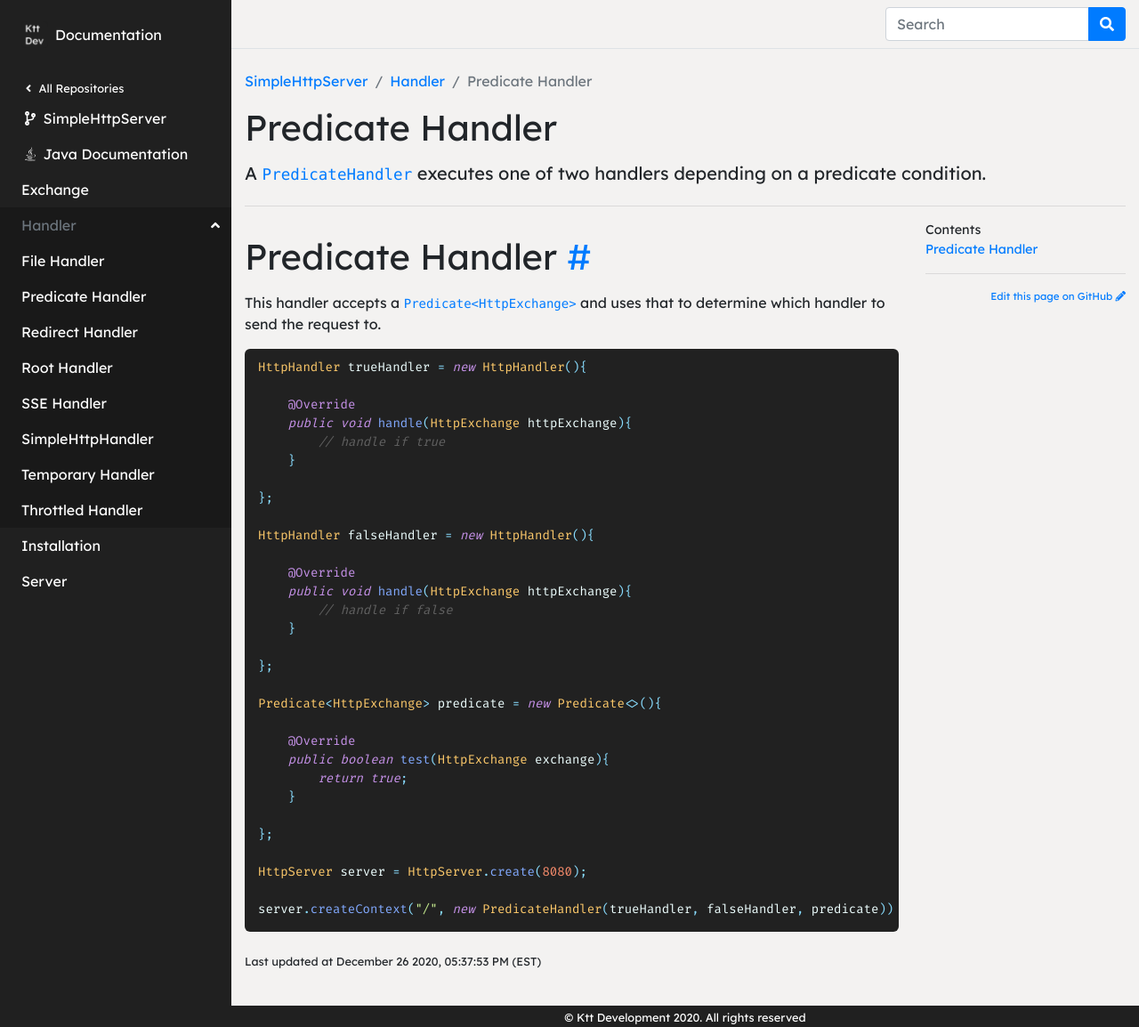
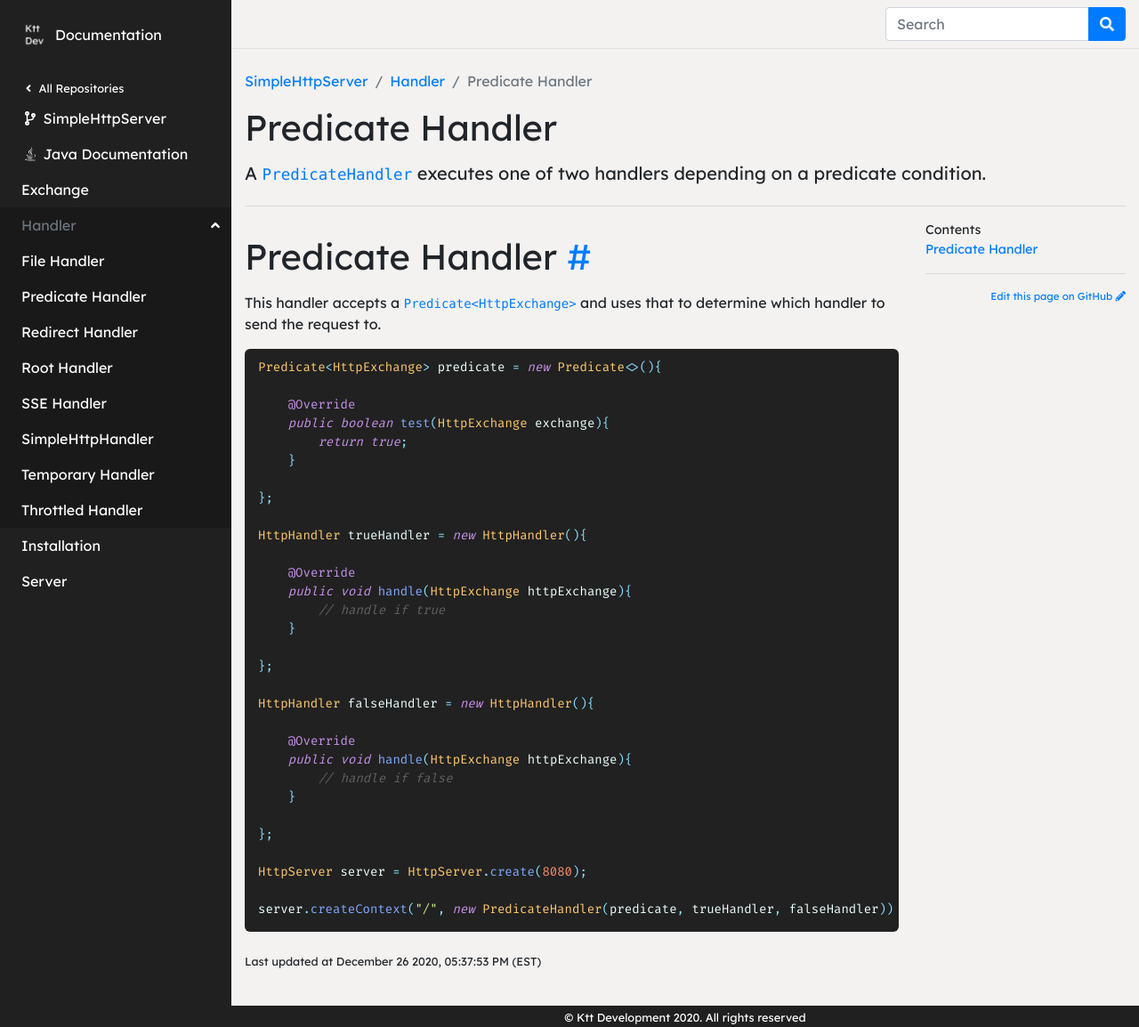
Before and after one commit to Ktt-Development/docs.kttdevelopment.com, a Jekyll site: the page built from simplehttpserver/handler/predicate-handler.md, in a window 1280 px wide. Shown: the whole page at 89% size. Built offline with Jekyll 4.4.1, drawn with Linux system fonts in a browser that asks for light colours; part of the change alters nothing that is shown.

Commit message:
parameter order has changed

````diff
--- a/simplehttpserver/handler/predicate-handler.md
+++ b/simplehttpserver/handler/predicate-handler.md
@@ -8,6 +8,15 @@ body: |
 This handler accepts a [`Predicate`](https://docs.oracle.com/en/java/javase/11/docs/api/java.base/java/util/function/Predicate.html)[`<HttpExchange>`](https://docs.oracle.com/en/java/javase/11/docs/api/jdk.httpserver/com/sun/net/httpserver/HttpExchange.html) and uses that to determine which handler to send the request to.
 
 ```java
+Predicate<HttpExchange> predicate = new Predicate<>(){
+
+    @Override
+    public boolean test(HttpExchange exchange){
+        return true;
+    }
+
+};
+
 HttpHandler trueHandler = new HttpHandler(){
 
     @Override
@@ -26,16 +35,7 @@ HttpHandler falseHandler = new HttpHandler(){
 
 };
 
-Predicate<HttpExchange> predicate = new Predicate<>(){
-
-    @Override
-    public boolean test(HttpExchange exchange){
-        return true;
-    }
-
-};
-
 HttpServer server = HttpServer.create(8080);
 
-server.createContext("/", new PredicateHandler(trueHandler, falseHandler, predicate));
+server.createContext("/", new PredicateHandler(predicate, trueHandler, falseHandler));
 ```
````
